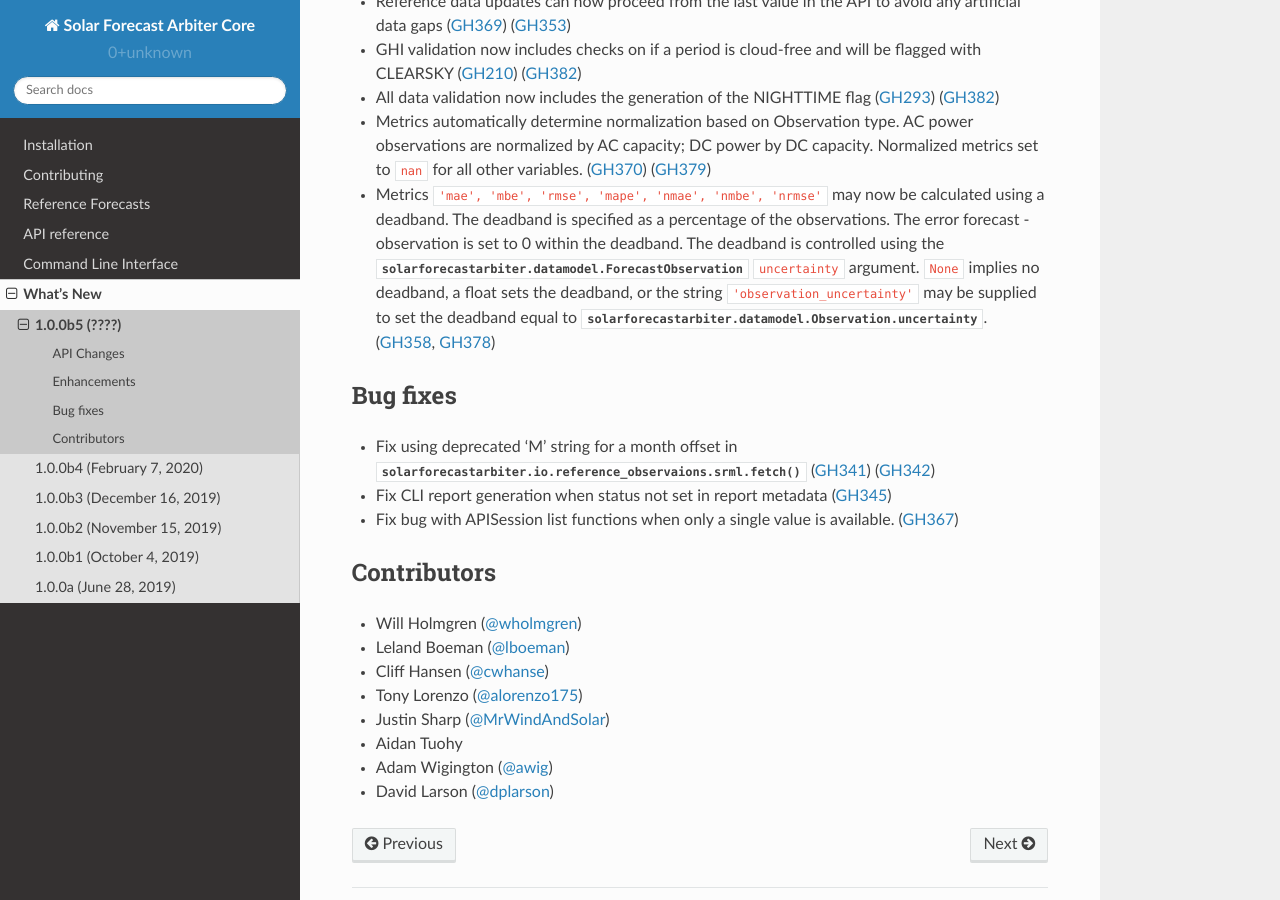
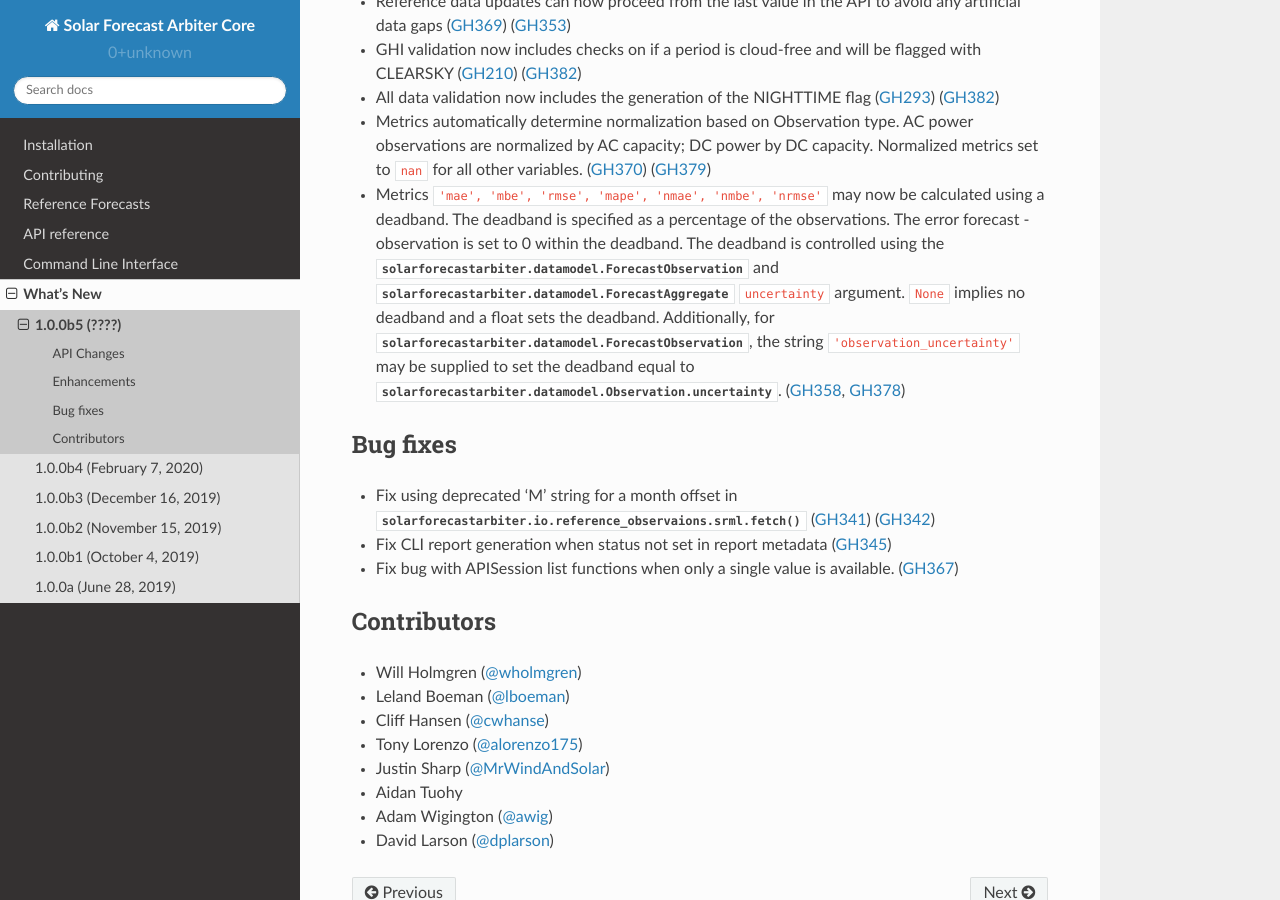
Before and after one commit to SolarArbiter/solarforecastarbiter-core, a Sphinx documentation site: the page built from docs/source/whatsnew/1.0.0b5.rst, in a window 1280 px wide and 900 px high, scrolled down 1387 px. Built offline with Sphinx 7.4.7 and the Read the Docs theme 2.0.0, drawn with Linux system fonts in a browser that asks for light colours.

Commit message:
aggregate

```diff
--- a/docs/source/whatsnew/1.0.0b5.rst
+++ b/docs/source/whatsnew/1.0.0b5.rst
@@ -74,10 +74,13 @@ Enhancements
   now be calculated using a deadband. The deadband is specified as a
   percentage of the observations. The error forecast - observation is
   set to 0 within the deadband. The deadband is controlled using the
-  :py:class:`solarforecastarbiter.datamodel.ForecastObservation`
-  ``uncertainty`` argument. ``None`` implies no deadband, a float sets
-  the deadband, or the string ``'observation_uncertainty'`` may be
-  supplied to set the deadband equal to
+  :py:class:`solarforecastarbiter.datamodel.ForecastObservation` and
+  :py:class:`solarforecastarbiter.datamodel.ForecastAggregate`
+  ``uncertainty`` argument. ``None`` implies no deadband and a float
+  sets the deadband. Additionally, for
+  :py:class:`solarforecastarbiter.datamodel.ForecastObservation`,
+  the string ``'observation_uncertainty'`` may be supplied to set the
+  deadband equal to
   :py:attr:`solarforecastarbiter.datamodel.Observation.uncertainty`.
   (:issue:`358`, :pull:`378`)
 
```
Also changed, not shown: 2 other files.
